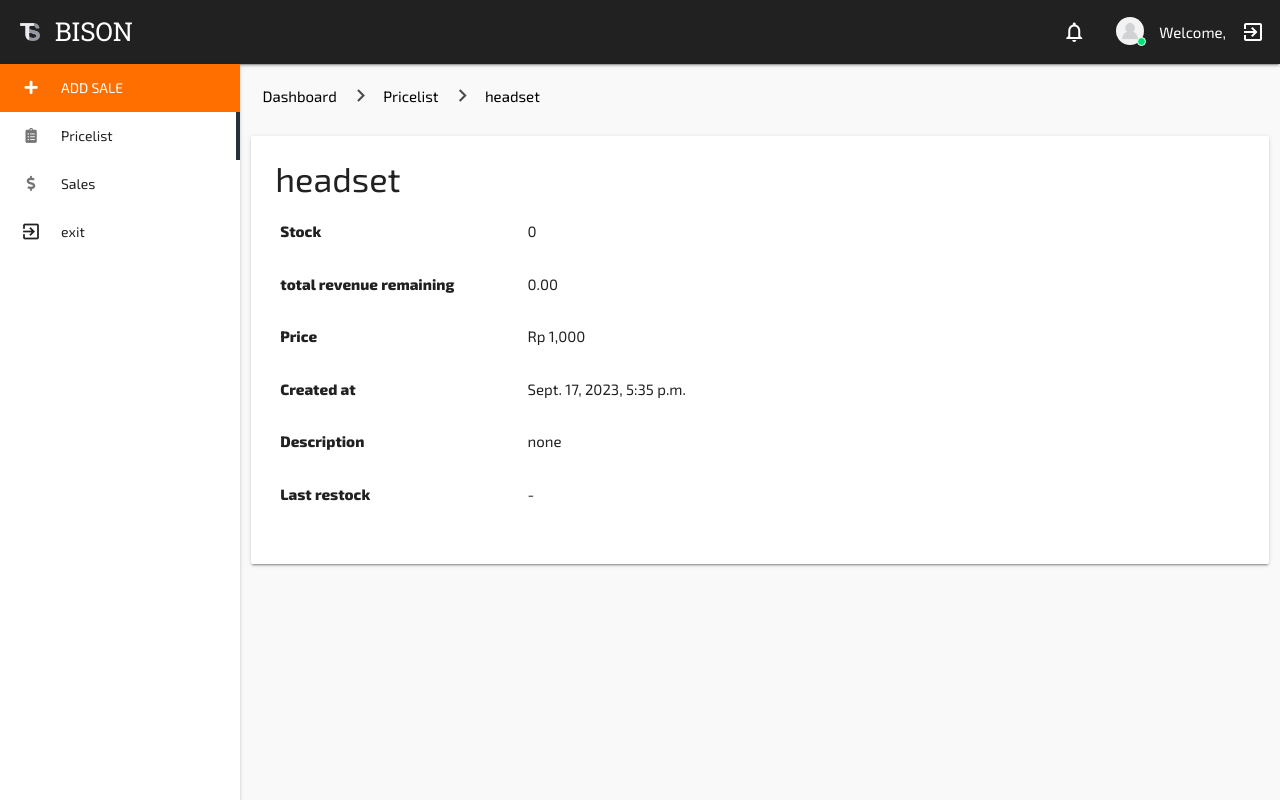
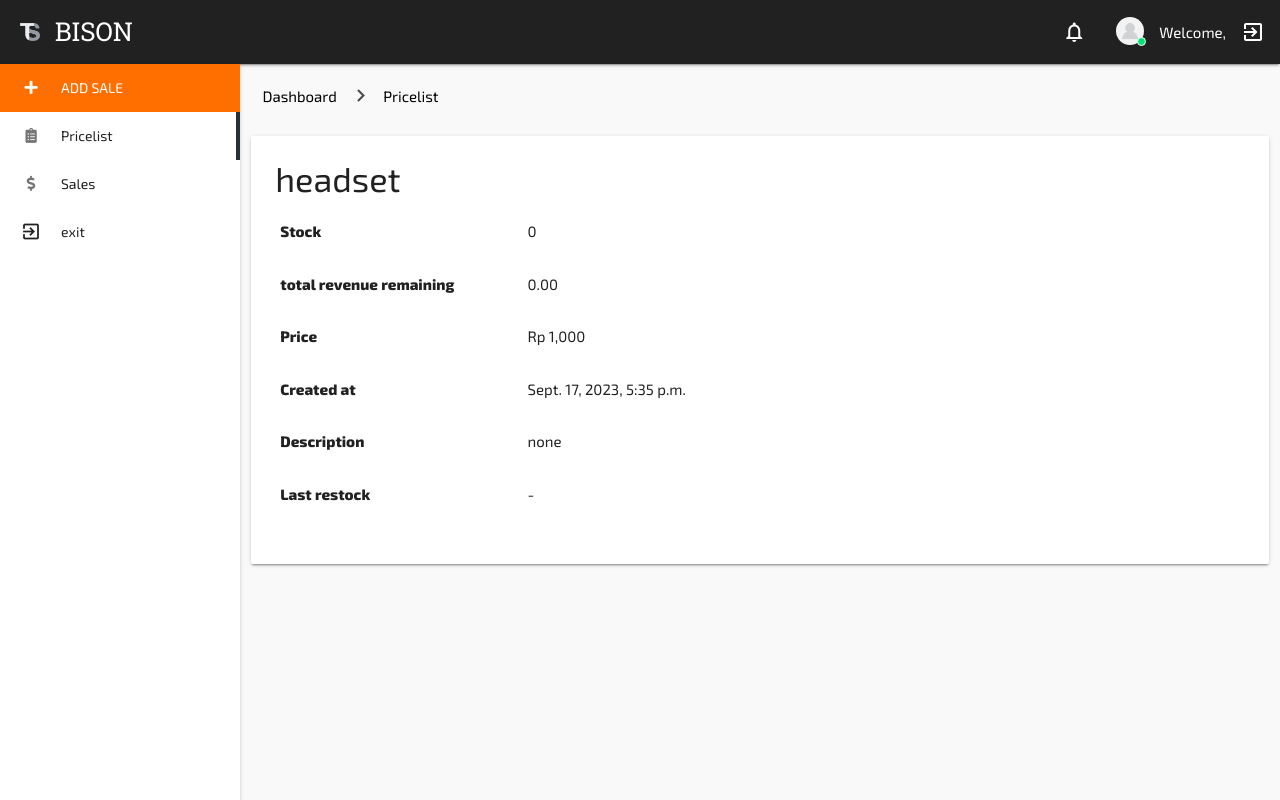
Before and after one commit to iratusbison/booking, a Django app: page /dashboard/items/4/ in a window 1280 px wide. Run offline with Django 4.2, Linux system fonts and the light colour scheme; a user stored in the database is signed in; data comes from the database, SQL or seed files in the repository; some libraries are stand-ins or nearby versions; some web fonts are replaced.

Commit message:
Update item_detail.html

```diff
--- a/itemmanager/templates/item_detail.html
+++ b/itemmanager/templates/item_detail.html
@@ -9,7 +9,6 @@
                 <div class="col s12">
                     <a href="{% url 'dashboard' %}" class="breadcrumb" style="font-size:1rem">Dashboard</a>
                     <a href="{% url 'pricelist' %}" class="breadcrumb" style="font-size:1rem">Pricelist</a>
-                    <a class="breadcrumb" style="font-size:1rem">{{ item.item_name }}</a>
                 </div>
             </div>
         </nav>
```
